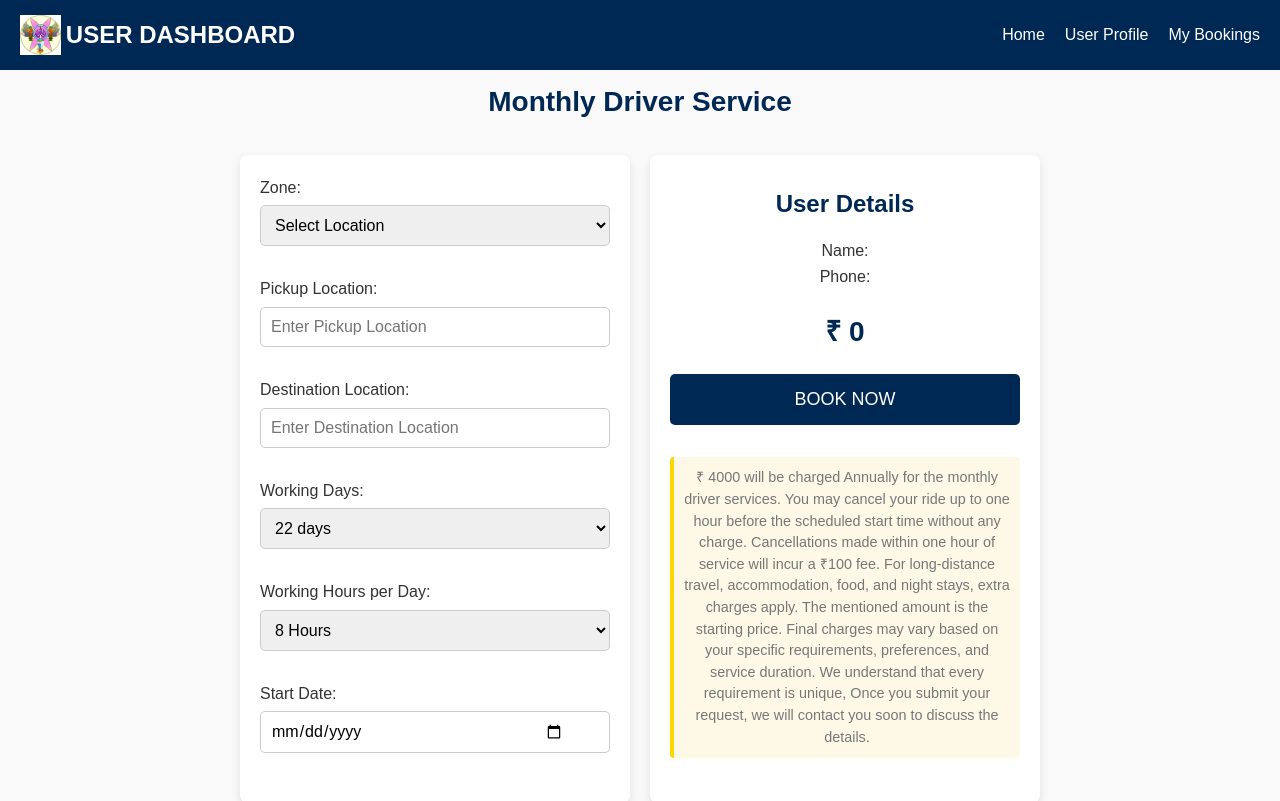
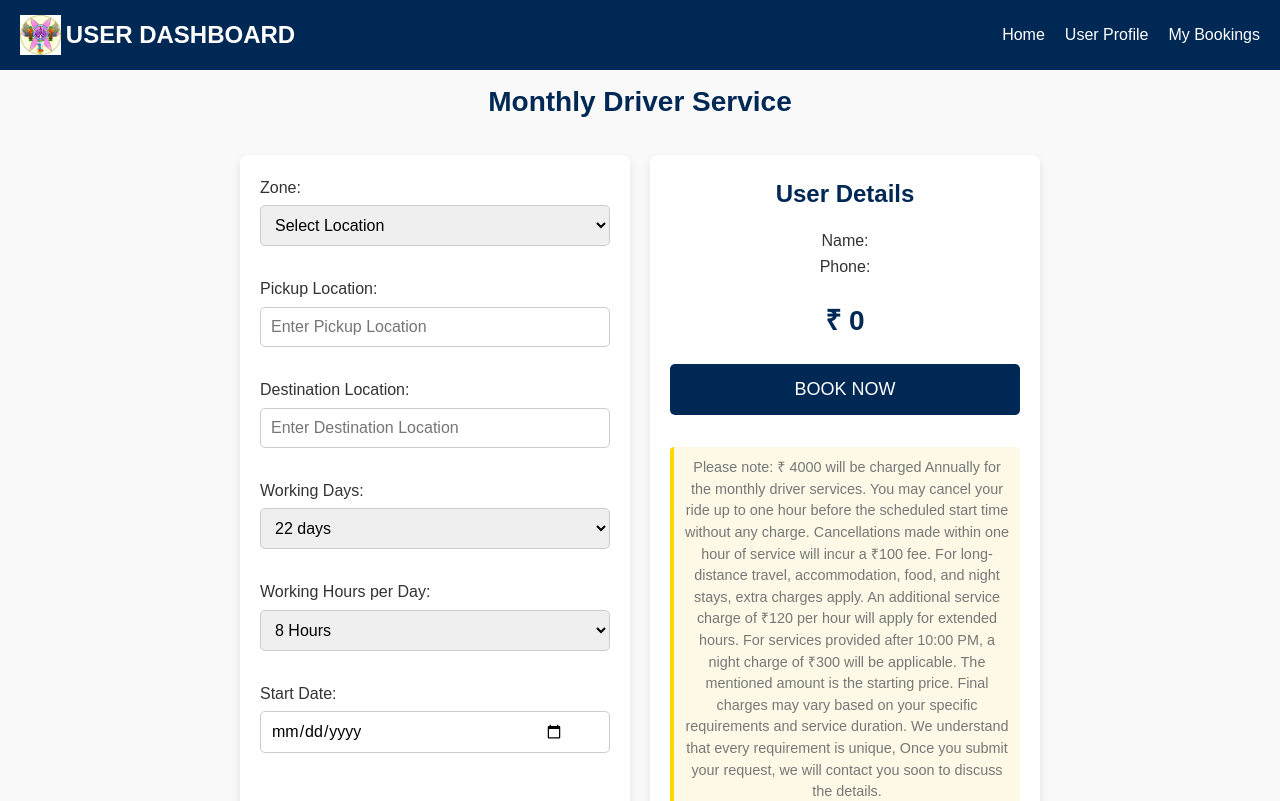
Before and after one commit to ayushmishra25/Tours-and-Travels, a React (Vite) app in the folder Frontend/: page /monthly-driver in a window 1280 px wide. Shown: the top 801 px of the page. Built offline with nearby package versions, Linux system fonts and the light colour scheme.

Commit message:
note added

```diff
--- a/Frontend/src/pages/HourlyDriver.jsx
+++ b/Frontend/src/pages/HourlyDriver.jsx
@@ -192,9 +192,9 @@ const HourlyDriver = () => {
           {authError && <p className="error-message">{authError}</p>}
 
             <p className="price-note">
-            You may cancel your ride up to one hour before the scheduled start time without any charge. Cancellations made within one hour of service will incur a ₹100 fee.
+              Please note: You may cancel your ride up to one hour before the scheduled start time without any charge. Cancellations made within one hour of service will incur a ₹100 fee.
               For distances above 80 km, an additional charge of ₹10/km will be applied, including food,
-              accommodation, and convenience. Night charges apply if an overnight stay is required.
+              accommodation, and convenience. An additional service charge of ₹120 per hour will apply for extended hours. For services provided after 10:00 PM, a night charge of ₹300 will be applicable. Thank you for your understanding.
             </p>
           </div>
         </div>
--- a/Frontend/src/pages/MonthlyDriver.jsx
+++ b/Frontend/src/pages/MonthlyDriver.jsx
@@ -227,10 +227,10 @@ const MonthlyDriver = () => {
 
 
             <p className="price-note">
-            ₹ 4000 will be charged Annually for the monthly driver services.
+            Please note: ₹ 4000 will be charged Annually for the monthly driver services.
             You may cancel your ride up to one hour before the scheduled start time without any charge. Cancellations made within one hour of service will incur a ₹100 fee.
-            For long-distance travel, accommodation, food, and night stays, extra charges apply.
-            The mentioned amount is the starting price. Final charges may vary based on your specific requirements, preferences, and service duration.
+            For long-distance travel, accommodation, food, and night stays, extra charges apply. An additional service charge of ₹120 per hour will apply for extended hours. For services provided after 10:00 PM, a night charge of ₹300 will be applicable.
+            The mentioned amount is the starting price. Final charges may vary based on your specific requirements and service duration.
             We understand that every requirement is unique, Once you submit your request, we will contact you soon to discuss the details.
             </p>
           </div>
--- a/Frontend/src/pages/OndemandDriver.jsx
+++ b/Frontend/src/pages/OndemandDriver.jsx
@@ -152,15 +152,18 @@ const OndemandDriver = () => {
             <p>Name: {user.name}</p>
             <p>Phone: {user.phone}</p>
             <h2>₹ {totalAmount}</h2>
+
+
+            <button className="book-now-btn" onClick={handleBookNow}>
+              Book Now
+            </button>
+
             <p className="price-note">
               Please note: On-demand services may have surge pricing during peak hours.
               Extra charges for food, accommodation, and night stays may apply.
-              Pricing is negotiable.
+              An additional service charge of ₹120 per hour will apply for extended hours. For services provided after 10:00 PM, a night charge of ₹300 will be applicable.
               You may cancel your ride up to one hour before the scheduled start time without any charge. Cancellations made within one hour of service will incur a ₹100 fee.
             </p>
-            <button className="book-now-btn" onClick={handleBookNow}>
-              Book Now
-            </button>
 
             {authError && <p className="error-message">{authError}</p>}
             {!authError && fieldError && <p className="error-message">{fieldError}</p>}
--- a/Frontend/src/pages/WeeklyDriver.jsx
+++ b/Frontend/src/pages/WeeklyDriver.jsx
@@ -191,8 +191,9 @@ const WeeklyDriver = () => {
             <p>Phone: {user.phone}</p>
             <h2>₹ {totalAmount}</h2>
             <p className="price-note">
-            You may cancel your ride up to one hour before the scheduled start time without any charge. Cancellations made within one hour of service will incur a ₹100 fee.
-              Please note: For each night stay, an extra charge of ₹300 applies, along with food and accommodation costs. Pricing is negotiable; we will contact you soon to confirm the details.
+              Please note: You may cancel your ride up to one hour before the scheduled start time without any charge. Cancellations made within one hour of service will incur a ₹100 fee.
+              For each night stay, an extra charge of ₹300 applies, along with food and accommodation costs. Pricing is negotiable; we will contact you soon to confirm the details.
+              An additional service charge of ₹120 per hour will apply for extended hours. For services provided after 10:00 PM, a night charge of ₹300 will be applicable. Thank you for your understanding
             </p>
             <button className="book-now-btn" onClick={handleBookNow}>
               Book Now
```
